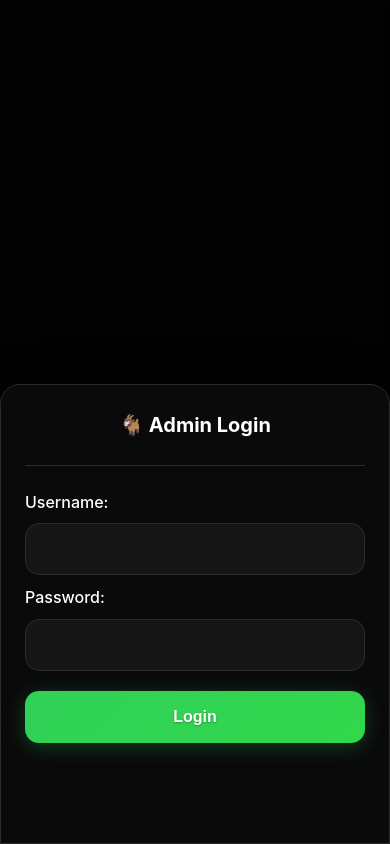
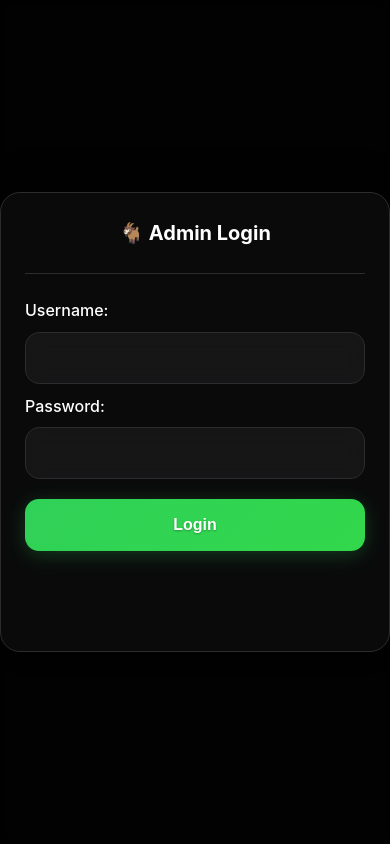
Before and after one commit to jeremehancock/RandomGoat.com, a PHP site: page /admin/index.php in a window 390 px wide. Run offline with PHP 8.4, Linux system fonts and the light colour scheme.

Commit message:
updated login

```diff
--- a/admin/index.php
+++ b/admin/index.php
@@ -1817,7 +1817,6 @@ $currentGoats = array_slice($filteredGoatsData, $offset, $perPage);
 
         .modal.show {
             display: flex;
-            align-items: center;
             justify-content: center;
             animation: fadeIn 0.3s ease-out;
         }
@@ -2607,7 +2606,7 @@ $currentGoats = array_slice($filteredGoatsData, $offset, $perPage);
             /* Enhanced Modals - Slide-up Style (Not Fullscreen) */
             .modal.show {
                 padding: 0;
-                align-items: flex-end;
+                align-items: center;
                 justify-content: center;
             }
 
@@ -2984,7 +2983,7 @@ $currentGoats = array_slice($filteredGoatsData, $offset, $perPage);
     <?php if (!$isLoggedIn): ?>
         <!-- Login Modal -->
         <div class="modal show">
-            <div class="modal-content">
+            <div class="modal-content" style="border-radius: 20px 20px 20px 20px;">
                 <div class="modal-header">
                     <h2>🐐 Admin Login</h2>
                 </div>
```
